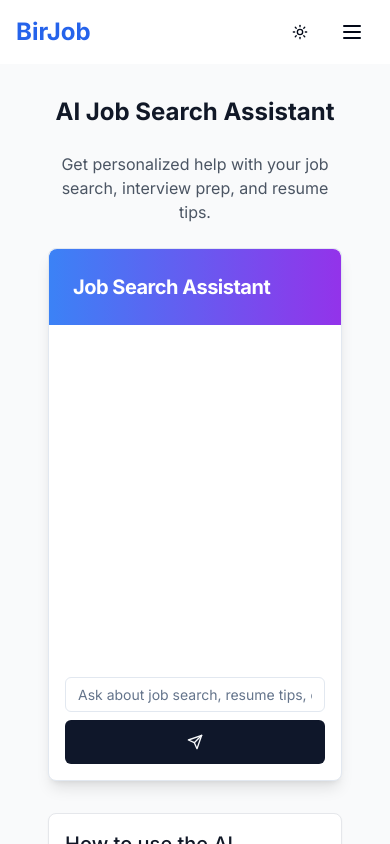
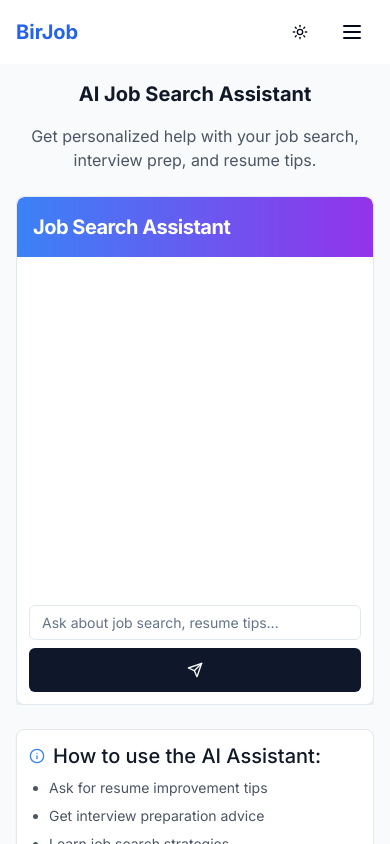
Before and after one commit to Ismat-Samadov/birjob, a Next.js app: page /ai-assistant in a window 390 px wide. Shown: the top 844 px of the page. Built offline with nearby package versions, Linux system fonts and the light colour scheme.

Commit message:
responsivness

```diff
--- a/src/app/ai-assistant/page.tsx
+++ b/src/app/ai-assistant/page.tsx
@@ -1,26 +1,35 @@
 // src/app/ai-assistant/page.tsx
 import ClientWrapper from "@/components/ClientWrapper";
-import AIJobAssistant from "@/components/AIJobAssistant";
+import dynamic from 'next/dynamic';
+import { Info } from "lucide-react";
+
+// Use dynamic import to prevent hydration issues
+const AIJobAssistant = dynamic(() => import('@/components/AIJobAssistant'), { ssr: false });
 
 export default function AIAssistantPage() {
   return (
     <ClientWrapper>
-      <div className="min-h-screen bg-gray-50 dark:bg-gray-900 py-8 px-4 sm:px-6 sm:py-12">
-        <div className="container mx-auto max-w-2xl">
-          <h1 className="text-2xl sm:text-3xl font-bold text-center text-gray-900 dark:text-white mb-6 sm:mb-8">
+      <div className="min-h-screen bg-gray-50 dark:bg-gray-900 py-6 px-3 sm:px-4 sm:py-8 responsive-container">
+        <div className="container-center max-w-2xl">
+          <h1 className="text-2xl sm:text-3xl font-bold text-center text-gray-900 dark:text-white mb-4 sm:mb-6">
             AI Job Search Assistant
           </h1>
 
-          <div className="space-y-4 mb-6 text-center max-w-xl mx-auto">
+          <div className="space-y-3 mb-6 text-center max-w-xl mx-auto">
             <p className="text-gray-600 dark:text-gray-400">
               Get personalized help with your job search, interview prep, and resume tips.
             </p>
           </div>
 
-          <AIJobAssistant />
+          <div className="no-horizontal-scroll w-full">
+            <AIJobAssistant />
+          </div>
 
-          <div className="mt-8 p-4 bg-white dark:bg-gray-800 rounded-lg shadow-sm border border-gray-200 dark:border-gray-700 text-sm text-gray-600 dark:text-gray-400">
-            <h2 className="font-medium text-gray-900 dark:text-white mb-2">How to use the AI Assistant:</h2>
+          <div className="mt-6 sm:mt-8 p-3 sm:p-4 bg-white dark:bg-gray-800 rounded-lg shadow-sm border border-gray-200 dark:border-gray-700 text-sm text-gray-600 dark:text-gray-400 no-horizontal-scroll">
+            <div className="flex items-center mb-2">
+              <Info className="w-4 h-4 mr-2 text-blue-500" />
+              <h2 className="font-medium text-gray-900 dark:text-white">How to use the AI Assistant:</h2>
+            </div>
             <ul className="space-y-2 list-disc pl-5">
               <li>Ask for resume improvement tips</li>
               <li>Get interview preparation advice</li>
--- a/src/app/globals.css
+++ b/src/app/globals.css
@@ -66,12 +66,67 @@
   }
 }
 
+/* Base styles with overflow protection */
 @layer base {
+  html {
+    overflow-x: hidden;
+    width: 100%;
+    position: relative;
+  }
+
   * {
     @apply border-border;
+    box-sizing: border-box;
   }
+
   body {
     @apply bg-background text-foreground;
+    overflow-x: hidden;
+    width: 100%;
+    position: relative;
+  }
+
+  /* Ensure all headings are responsive */
+  h1, h2, h3, h4, h5, h6 {
+    word-wrap: break-word;
+    overflow-wrap: break-word;
+  }
+
+  /* Base link styles */
+  a {
+    @apply text-blue-600 dark:text-blue-400;
+    word-break: break-word;
+  }
+
+  /* Fix inputs on mobile */
+  input, textarea, select {
+    @apply text-sm sm:text-base;
+    max-width: 100%;
+  }
+}
+
+/* Component styles */
+@layer components {
+  /* Card styles with overflow protection */
+  .card {
+    @apply overflow-hidden;
+  }
+
+  /* Form controls */
+  .form-control {
+    @apply w-full max-w-full;
+  }
+
+  /* Chat bubbles */
+  .chat-bubble {
+    @apply break-words overflow-hidden;
+    max-width: 85%;
+  }
+
+  /* Container with max width and centered */
+  .container-center {
+    @apply mx-auto px-4 w-full;
+    max-width: calc(100vw - 2rem);
   }
 }
 
@@ -93,12 +148,52 @@
     .text-3xl {
       @apply text-2xl;
     }
+    .text-2xl {
+      @apply text-xl;
+    }
+
+    /* Fix spacing on mobile */
+    .p-6 {
+      @apply p-4;
+    }
+    .px-6 {
+      @apply px-3;
+    }
+    .py-6 {
+      @apply py-4;
+    }
   }
 
   /* Fix overflow issues on mobile */
   .mobile-overflow-fix {
     overflow-x: hidden;
     max-width: 100vw;
+    position: relative;
+  }
+
+  /* Force word breaking */
+  .break-all-words {
+    word-break: break-all;
+  }
+
+  .break-words {
+    word-break: break-word;
+    overflow-wrap: break-word;
+  }
+
+  /* Horizontal scroll protection */
+  .no-horizontal-scroll {
+    overflow-x: hidden;
+    max-width: 100%;
+  }
+
+  /* Ensure responsive containers */
+  .responsive-container {
+    width: 100%;
+    max-width: 100vw;
+    padding-left: env(safe-area-inset-left);
+    padding-right: env(safe-area-inset-right);
+    overflow-x: hidden;
   }
 
   /* Custom scrollbar for source filter */
@@ -131,5 +226,65 @@
       min-height: 44px;
       min-width: 44px;
     }
+
+    /* Ensure card layouts don't overflow */
+    .card,
+    .card-content,
+    [class*="card"] {
+      max-width: 100%;
+      width: 100%;
+      overflow-x: hidden;
+    }
+
+    /* Fix grid layouts on mobile */
+    .grid {
+      grid-template-columns: minmax(0, 1fr);
+    }
+
+    /* Fix flex layouts on mobile */
+    .flex-row {
+      @apply flex-wrap;
+    }
+
+    /* Reduce horizontal padding on containers */
+    .container {
+      @apply px-3;
+    }
+
+    /* Ensure form inputs don't overflow */
+    input,
+    textarea,
+    select {
+      width: 100%;
+      max-width: 100%;
+      min-width: 0;
+    }
+  }
+
+  /* Fix margin issues that could cause horizontal scrolling */
+  .-mx-4 {
+    @apply mx-0 sm:-mx-4;
+  }
+
+  /* Fix chat components */
+  .chat-container {
+    @apply overflow-y-auto overflow-x-hidden;
+    width: 100%;
+  }
+
+  /* Fix shadow dom overflow issues (for things like Select menus) */
+  [data-radix-popper-content-wrapper] {
+    max-width: calc(100vw - 20px) !important;
   }
 }
+
+/* Safari-specific fixes */
+@supports (-webkit-touch-callout: none) {
+  .safari-fix {
+    /* Fix for Safari iOS issues */
+    width: 100%;
+    /* Fix for notch devices */
+    padding-left: env(safe-area-inset-left);
+    padding-right: env(safe-area-inset-right);
+  }
+}
--- a/src/components/AIJobAssistant.tsx
+++ b/src/components/AIJobAssistant.tsx
@@ -1,6 +1,6 @@
 "use client";
 
-import { useState } from "react";
+import { useState, useRef, useEffect } from "react";
 import { Button } from "@/components/ui/button";
 import { Input } from "@/components/ui/input";
 import { Card, CardContent, CardHeader, CardTitle } from "@/components/ui/card";
@@ -20,6 +20,15 @@ export default function AIJobAssistant() {
     }
   ]);
   const [isLoading, setIsLoading] = useState(false);
+  const messagesEndRef = useRef<HTMLDivElement>(null);
+
+  const scrollToBottom = () => {
+    messagesEndRef.current?.scrollIntoView({ behavior: "smooth" });
+  };
+
+  useEffect(() => {
+    scrollToBottom();
+  }, [messages]);
 
   const handleSubmit = async (e: React.FormEvent) => {
     e.preventDefault();
@@ -65,12 +74,12 @@ export default function AIJobAssistant() {
   };
 
   return (
-    <Card className="w-full shadow-lg dark:bg-gray-800">
-      <CardHeader className="bg-gradient-to-r from-blue-500 to-purple-600 text-white rounded-t-lg">
+    <Card className="w-full shadow-lg dark:bg-gray-800 overflow-hidden no-horizontal-scroll">
+      <CardHeader className="bg-gradient-to-r from-blue-500 to-purple-600 text-white rounded-t-lg p-4">
         <CardTitle className="text-xl font-bold">Job Search Assistant</CardTitle>
       </CardHeader>
-      <CardContent className="p-4">
-        <div className="h-80 overflow-y-auto mb-4 p-2 space-y-4">
+      <CardContent className="p-3 sm:p-4">
+        <div className="h-80 overflow-y-auto mb-4 p-2 space-y-4 no-horizontal-scroll chat-container">
           {messages.slice(1).map((message, index) => (
             <div
               key={index}
@@ -79,21 +88,21 @@ export default function AIJobAssistant() {
               }`}
             >
               <div
-                className={`max-w-[80%] p-3 rounded-lg ${
+                className={`chat-bubble p-3 rounded-lg ${
                   message.role === "user"
                     ? "bg-blue-100 dark:bg-blue-900 text-blue-800 dark:text-blue-200"
                     : "bg-gray-100 dark:bg-gray-700 text-gray-800 dark:text-gray-200"
                 }`}
               >
                 <div className="flex items-start">
-                  <div className="mr-2 mt-1">
+                  <div className="mr-2 mt-1 flex-shrink-0">
                     {message.role === "user" ? (
                       <User className="h-4 w-4" />
                     ) : (
                       <Bot className="h-4 w-4" />
                     )}
                   </div>
-                  <div className="whitespace-pre-wrap text-sm sm:text-base break-words">{message.content}</div>
+                  <div className="break-words text-sm sm:text-base">{message.content}</div>
                 </div>
               </div>
             </div>
@@ -101,7 +110,7 @@ export default function AIJobAssistant() {
 
           {isLoading && (
             <div className="flex justify-start">
-              <div className="max-w-[80%] p-3 rounded-lg bg-gray-100 dark:bg-gray-700 text-gray-800 dark:text-gray-200">
+              <div className="chat-bubble p-3 rounded-lg bg-gray-100 dark:bg-gray-700 text-gray-800 dark:text-gray-200">
                 <div className="flex items-center space-x-2">
                   <Bot className="h-4 w-4" />
                   <div className="flex space-x-1">
@@ -113,15 +122,16 @@ export default function AIJobAssistant() {
               </div>
             </div>
           )}
+          <div ref={messagesEndRef} />
         </div>
 
-        <form onSubmit={handleSubmit} className="flex flex-col sm:flex-row space-y-2 sm:space-y-0 sm:space-x-2">
+        <form onSubmit={handleSubmit} className="flex flex-col sm:flex-row gap-2">
           <Input
             value={input}
             onChange={(e) => setInput(e.target.value)}
-            placeholder="Ask about job search, resume tips, or interview preparation..."
+            placeholder="Ask about job search, resume tips..."
             disabled={isLoading}
-            className="flex-1 dark:bg-gray-700 dark:text-gray-200 dark:border-gray-600"
+            className="flex-1 dark:bg-gray-700 dark:text-gray-200 dark:border-gray-600 min-w-0"
           />
           <Button
             type="submit"
```
